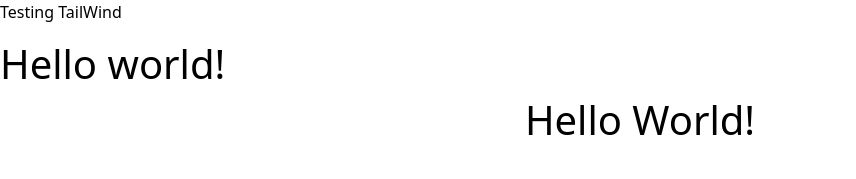
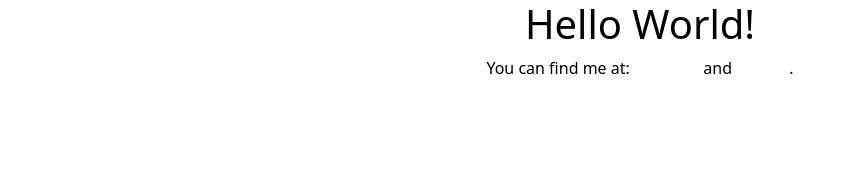
Before and after one commit to w2gner/blog, a website: page src/index.html in a window 1280 px wide. Shown: the whole page, without its empty margins (0-856 px from the left). Drawn offline with nearby package versions, Linux system fonts and the light colour scheme.

Commit message:
remove tailwind and node modules

```diff
--- a/src/index.html
+++ b/src/index.html
@@ -20,14 +20,10 @@
       crossorigin="anonymous"
     ></script>
 
-    <section>
-      <p>Testing TailWind</p>
-      <h1 class="content-center">Hello world!</h1>
-    </section>
+    <h1 style="text-align: center">Hello World!</h1>
+  </body>
 
-    <h1 style="text-align: center">Hello World!</h1>
-
-    <footer class="mt-auto text-white-50">
+  <footer class="text-center">
     <p>
       You can find me at:
       <a href="https://www.linkedin.com/in/w4gner/" class="text-white"
@@ -37,5 +33,4 @@
       <a href="https://github.com/w2gner" class="text-white">GitHub</a>.
     </p>
   </footer>
-  </body>
 </html>
--- a/tailwind.config.js
+++ /dev/null
@@ -1,8 +0,0 @@
-/** @type {import('tailwindcss').Config} */
-module.exports = {
-  content: ["./src/**/*.{html,js}"],
-  theme: {
-    extend: {},
-  },
-  plugins: [],
-}
```
Also changed, not shown: package.json (+2 -5 lines), src/styles/dist/output.css (deleted), 1 other file. Lines whose indentation alone changed are shown as unchanged.
